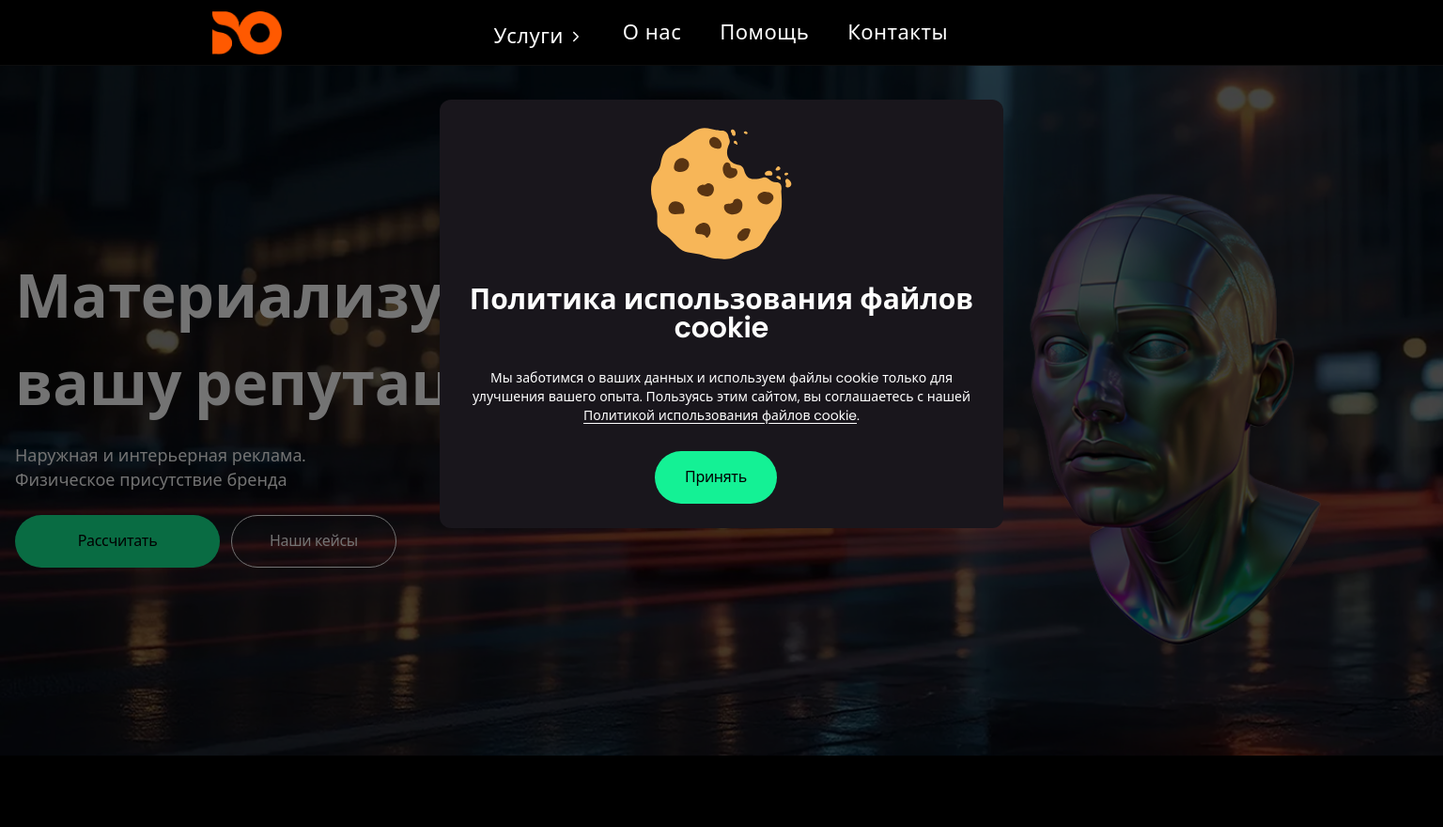
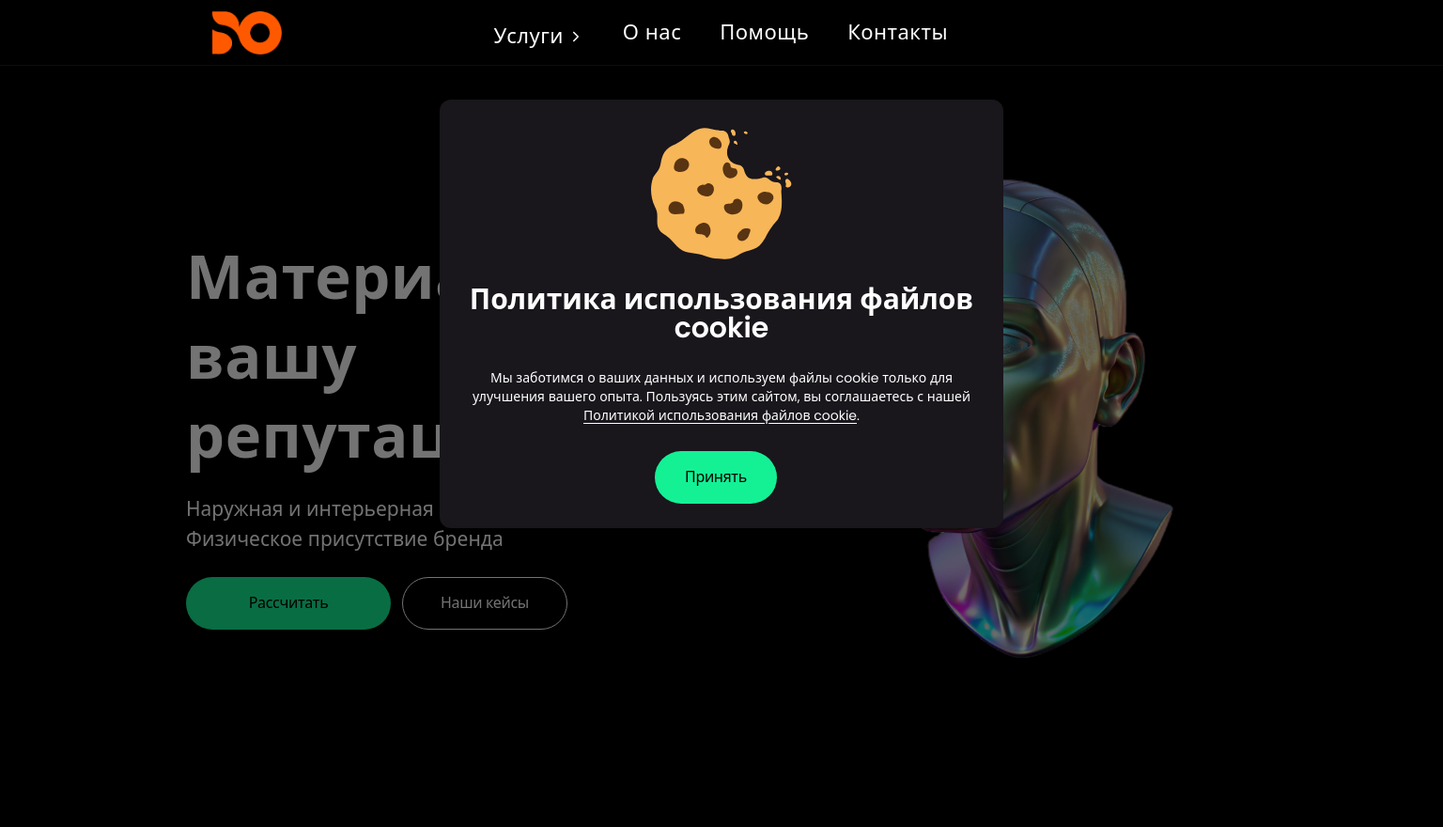
Before and after one commit to Ankig83/ADSmart, a Django app: page /production/ in a window 1536 px wide. Shown: the whole page at 94% size. Run offline with Django 5.2, Linux system fonts and the light colour scheme.

Commit message:
Production hero 1440: убран фон, layout как hero-with-figure (AI)
Made-with: Cursor

```diff
--- a/static/css/pages/production.css
+++ b/static/css/pages/production.css
@@ -35,11 +35,66 @@
 
 @media (min-width: 1440px) {
   .hero--production .hero__bg-img--mobile,
-  .hero--production .hero__bg-img--production-tablet {
+  .hero--production .hero__bg-img--production-tablet,
+  .hero--production .hero__bg-img--desktop {
     display: none !important;
   }
-  .hero--production .hero__bg-img--desktop {
-    display: block !important;
+  .hero--production .hero__bg {
+    background: #000000;
+  }
+  /* Layout как hero-with-figure: flex, контент и фигура по центру */
+  .hero--production {
+    display: flex;
+    flex-direction: row;
+    justify-content: center;
+    align-items: center;
+    gap: 40px;
+    min-height: 485px;
+    padding: 0;
+  }
+  .hero--production .container {
+    flex: 0 1 560px;
+    max-width: 560px;
+    padding: 0;
+    margin: 0;
+  }
+  .hero--production .hero__content {
+    padding: 184px 0 150px;
+    width: 100%;
+  }
+  .hero--production .hero__title {
+    font-size: 65px;
+    font-weight: 800;
+    line-height: 1.3;
+    letter-spacing: 0.48px;
+    margin-bottom: 18px;
+  }
+  .hero--production .hero__subtitle {
+    font-size: 21px;
+    line-height: 32px;
+    max-width: 512px;
+    margin-bottom: 24px;
+  }
+  .hero--production .hero__image-wrap {
+    display: flex;
+    flex: 0 0 564px;
+    width: 564px;
+    height: 564px;
+    position: relative;
+    margin-right: -24px;
+    align-items: center;
+    justify-content: center;
+  }
+  .hero--production .hero__img {
+    width: 100%;
+    height: 100%;
+    object-fit: contain;
+  }
+  .hero--production .hero__glow {
+    display: none;
+  }
+  .hero--production .hero__ai {
+    display: none;
   }
 }
 
```
